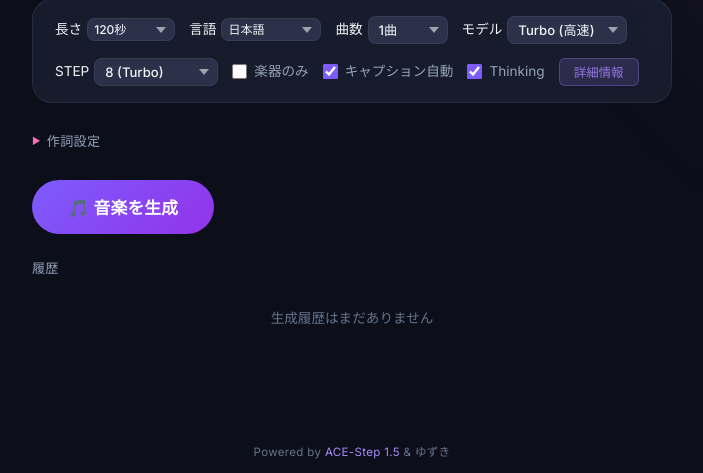
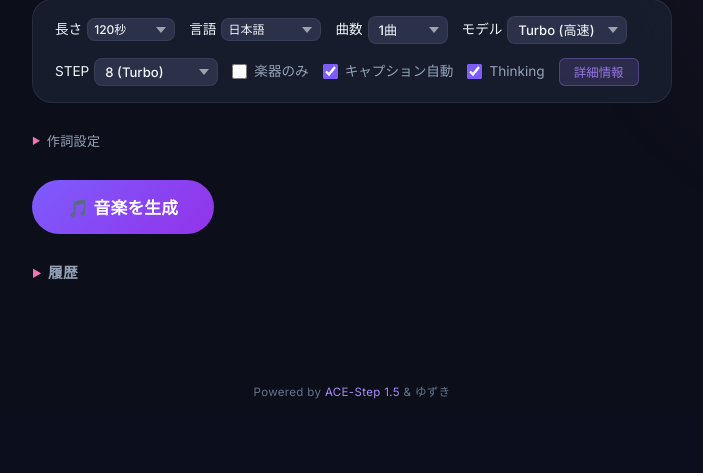
Before and after one commit to animede/easy_music, a FastAPI app: page / in a window 1280 px wide. Shown: the part 705-1178 px from the top of the page, without its empty margins (288-991 px from the left). After the commit the page ends 1104 px from the top, so only its background shows below. Run offline with FastAPI, Linux system fonts and the light colour scheme; data that the repository does not hold is empty.

Commit message:
UI: collapse history section with accordion, auto-open on completion

```diff
--- a/static/app.js
+++ b/static/app.js
@@ -1739,6 +1739,9 @@ function updateHistoryEntry(taskId, audioUrls) {
         _setHistoryStore(history);
     }
     renderHistory();
+    // 生成完了時にアコーディオンを自動で開く
+    const historySection = document.getElementById('history-section');
+    if (historySection && !historySection.open) historySection.open = true;
 }
 
 /**
--- a/static/style.css
+++ b/static/style.css
@@ -1368,6 +1368,11 @@ body::after {
 .history-section {
     margin-top: 0.5rem;
 }
+.history-section > .collapsible-summary {
+    font-size: 0.92rem;
+    font-weight: 600;
+    color: var(--text-secondary);
+}
 .history-list {
     display: flex;
     flex-direction: column;
--- a/templates/index.html
+++ b/templates/index.html
@@ -320,12 +320,12 @@
         </section>
 
         <!-- 生成履歴 -->
-        <section class="simple-section history-section" id="history-section">
-            <label class="section-label" data-i18n="history_title">履歴</label>
+        <details class="simple-section history-section collapsible-section" id="history-section">
+            <summary class="collapsible-summary section-label" data-i18n="history_title">履歴</summary>
             <div class="history-list" id="history-list">
                 <div class="history-empty" data-i18n="history_empty">生成履歴はまだありません</div>
             </div>
-        </section>
+        </details>
     </div>
 
     <!-- 円形オーバーレイビジュアライザー -->
```
